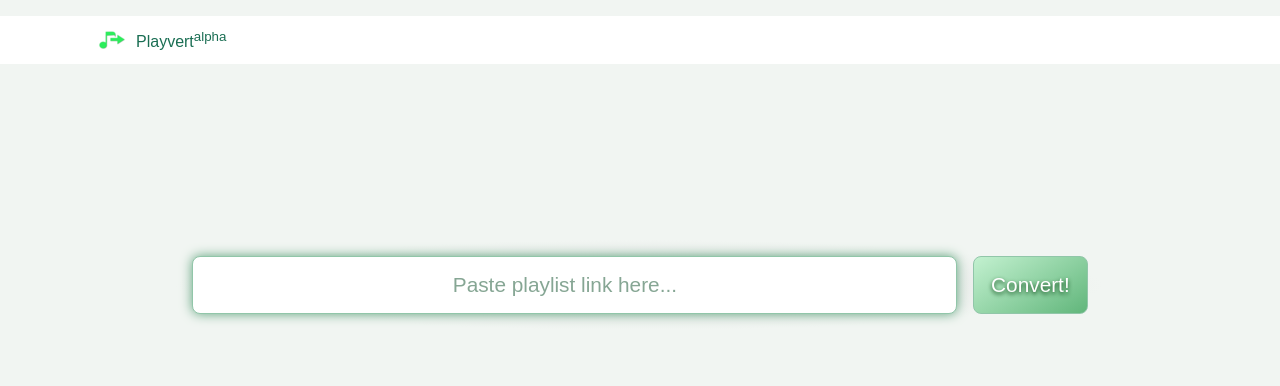
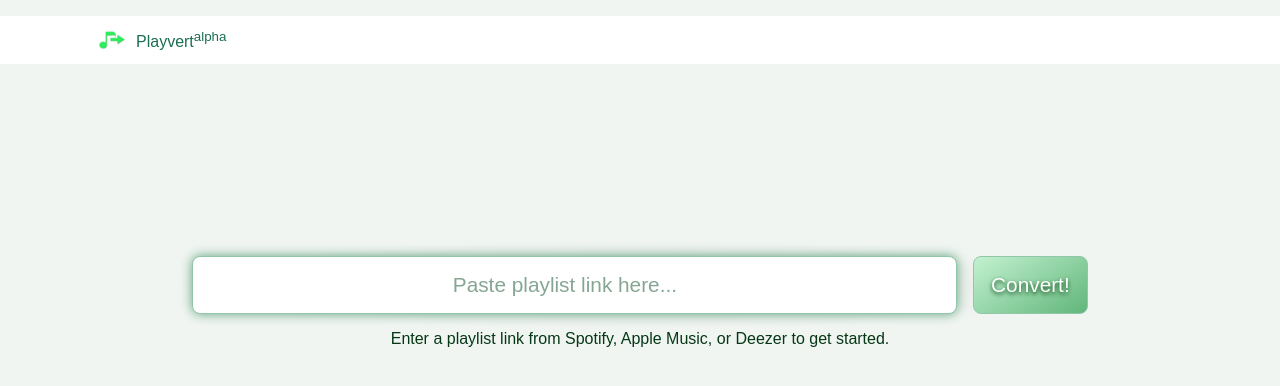
Before and after one commit to ConnorMcGehee/Playvert, a React (Vite) app in the folder client/: page / in a window 1280 px wide. Shown: the top 386 px of the page. Built offline with nearby package versions, Linux system fonts and the light colour scheme.

Commit message:
Added instructions to Dashboard

```diff
--- a/client/src/components/Dashboard.tsx
+++ b/client/src/components/Dashboard.tsx
@@ -12,12 +12,14 @@
     }
 
     return (
-        <div id="dashboard"><form id="search-form" action="">
-            <div id="search-container">
-                <input onInput={(e: ChangeEvent<HTMLInputElement>) => updatePlaylistUrl(e.target.value)} type="search" name="search" id="search" placeholder="Paste playlist link here..." autoFocus />
-                <button onClick={(e) => convertPlaylist(e)} id="convert">Convert!</button>
-            </div>
-        </form>
+        <div id="dashboard">
+            <form id="search-form" action="">
+                <div id="search-container">
+                    <input onInput={(e: ChangeEvent<HTMLInputElement>) => updatePlaylistUrl(e.target.value)} type="search" name="search" id="search" placeholder="Paste playlist link here..." autoFocus />
+                    <button onClick={(e) => convertPlaylist(e)} id="convert">Convert!</button>
+                </div>
+            </form>
+                Enter a playlist link from Spotify, Apple Music, or Deezer to get started.
         </div>
     )
 }
```
Also changed, not shown: 2 other files (tests, documents, lock files or other folders).
